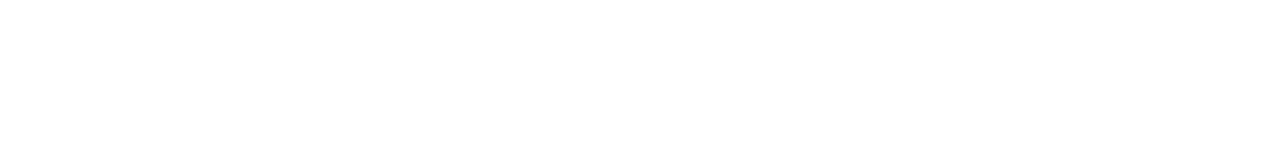
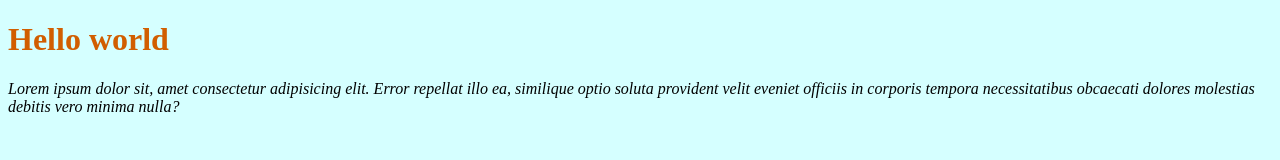
Before and after one commit to NadsonFraga/Curso-Git-e-Github, a plain HTML site: page index.html in a window 1280 px wide. Drawn offline with Linux system fonts and the light colour scheme.

Commit message:
Alterações html e css

```diff
--- a/css/estilo.css
+++ b/css/estilo.css
@@ -0,0 +1,13 @@
+body {
+    background-color: rgb(213, 255, 255);
+}
+
+h1 {
+    font-weight: bold;
+    color: rgb(209, 94, 0);
+}
+
+p {
+    color: black;
+    font-style: italic;
+}
--- a/index.html
+++ b/index.html
@@ -9,6 +9,7 @@
     </title>
 </head>
 <body>
-
+    <h1>Hello world</h1>
+    <p>Lorem ipsum dolor sit, amet consectetur adipisicing elit. Error repellat illo ea, similique optio soluta provident velit eveniet officiis in corporis tempora necessitatibus obcaecati dolores molestias debitis vero minima nulla?</p>
 </body>
 </html>
```
